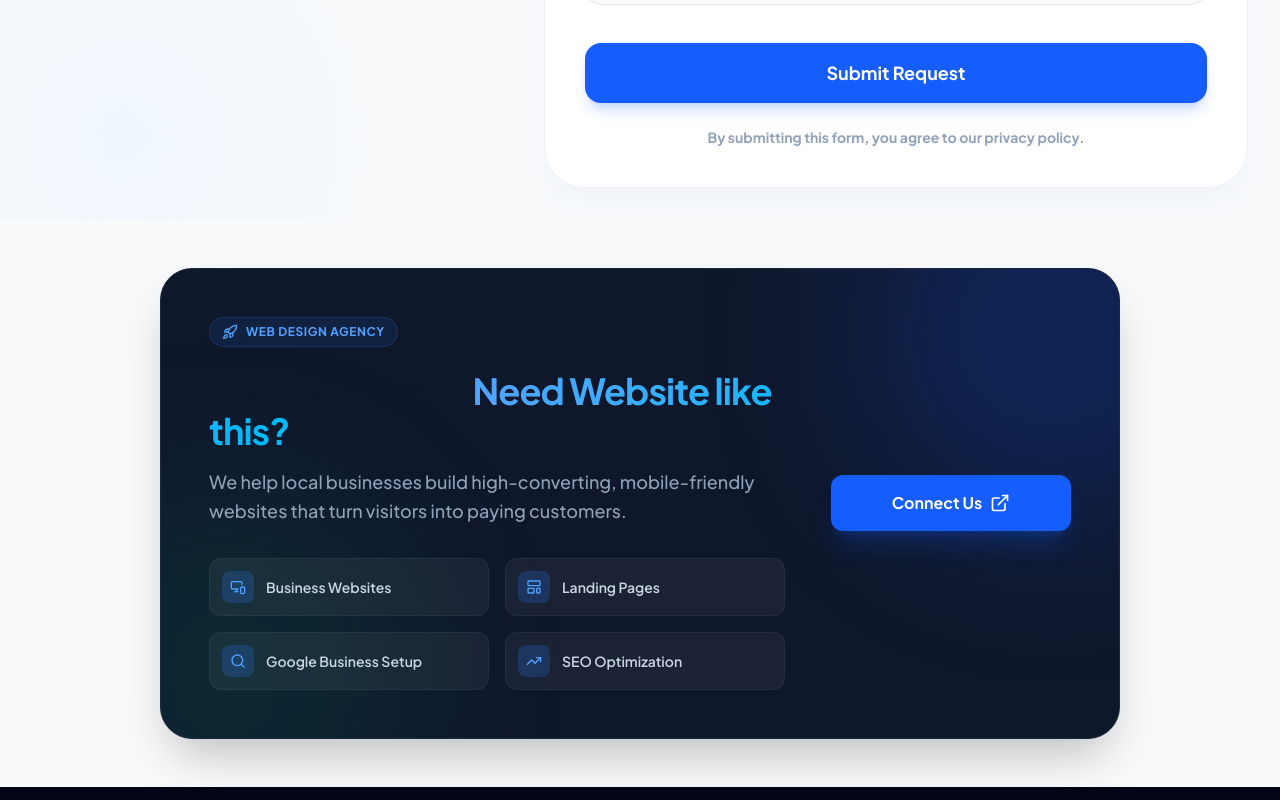
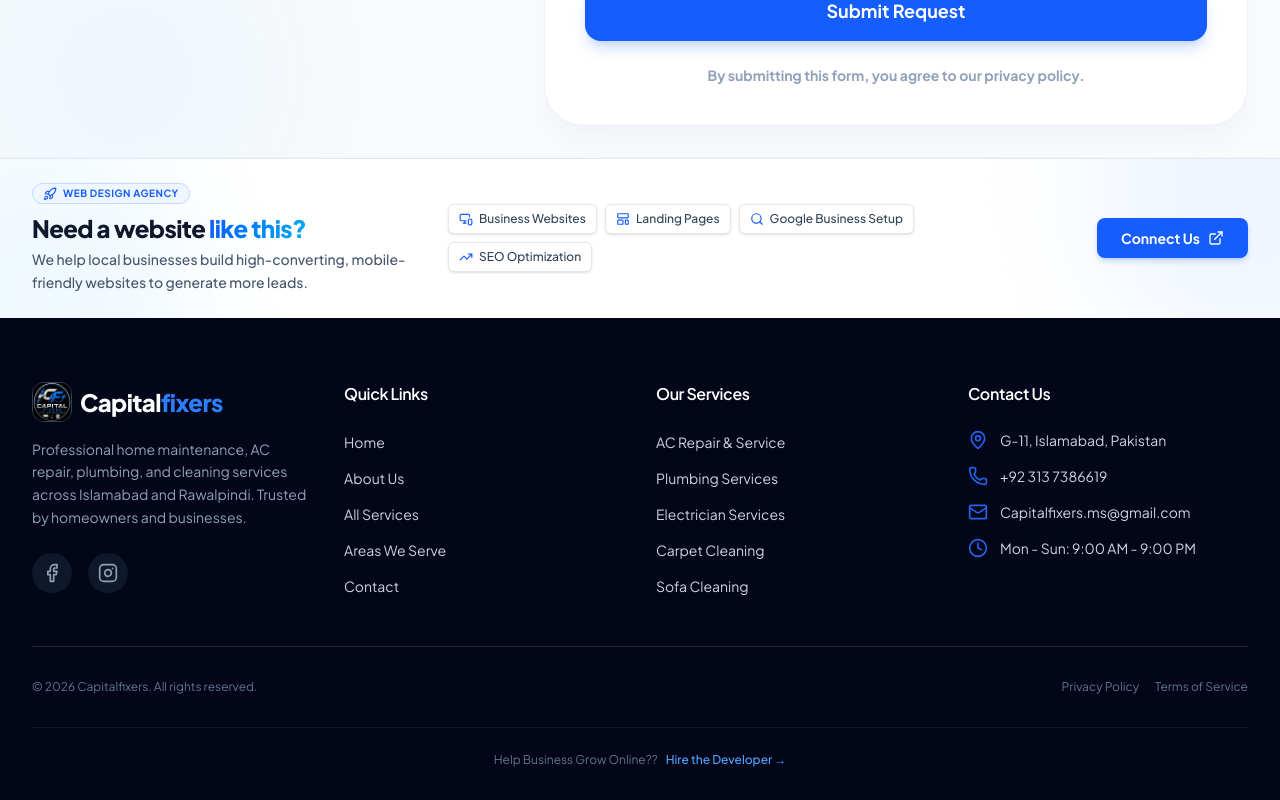
Before and after one commit to haroonashraf-dev/Capitalfixers, a React (Vite) app: page /services/ac-repair-and-service in a window 1280 px wide. Shown: the part 1600-2400 px from the top of the page. Built offline with nearby package versions, Linux system fonts and the light colour scheme.

Commit message:
Update Footer.tsx

```diff
--- a/src/components/Footer.tsx
+++ b/src/components/Footer.tsx
@@ -13,7 +13,7 @@
           <div className="space-y-4">
             <div className="flex items-center gap-2">
               <Logo className="w-10 h-10 shrink-0 border border-slate-700" />
-              <h3 className="text-white font-bold text-xl tracking-tight">Capitalfixers</h3>
+              <h3 className="text-white font-extrabold text-2xl tracking-tight">Capital<span className="text-blue-500">fixers</span></h3>
             </div>
             <p className="text-sm leading-relaxed text-slate-400 max-w-xs">
               Professional home maintenance, AC repair, plumbing, and cleaning services across Islamabad and Rawalpindi. Trusted by homeowners and businesses.
@@ -89,9 +89,9 @@
         {/* Developer Credit / Promo */}
         <div className="mt-8 pt-6 border-t border-slate-800/50 flex flex-col items-center justify-center text-center">
           <p className="text-xs text-slate-500 flex items-center gap-2">
-            <span>Need a professional website for your business?</span>
+            <span>Help Business Grow Online??</span>
             <a
-              href="https://haroondev.vercel.app/"
+              href="https://wa.me/923214576734?text=Hello!%20I%20saw%20the%20Capitalfixers%20website%20and%20I'm%20interested%20in%20getting%20a%20professional%20website%20built%20for%20my%20business.%20Could%20we%20discuss%20the%20details?"
               target="_blank"
               rel="noopener noreferrer"
               className="text-blue-400 hover:text-blue-300 font-medium transition-colors inline-flex items-center gap-1"
--- a/src/components/LikeThisWebsite.tsx
+++ b/src/components/LikeThisWebsite.tsx
@@ -3,62 +3,60 @@
 
 export default function LikeThisWebsite() {
   return (
-    <section className="py-12 bg-slate-50 relative overflow-hidden">
-      <div className="container mx-auto px-4 sm:px-6 lg:px-8 max-w-5xl">
-        <div className="relative overflow-hidden rounded-[2rem] bg-slate-900 shadow-2xl border border-slate-800">
+    <section className="py-4 sm:py-6 bg-white relative overflow-hidden border-t border-slate-200 shadow-sm">
       {/* Decorative Gradients */}
-          <div className="absolute top-0 right-0 -m-32 w-96 h-96 bg-blue-600/20 rounded-full blur-[80px] pointer-events-none"></div>
-          <div className="absolute bottom-0 left-0 -m-32 w-96 h-96 bg-emerald-500/10 rounded-full blur-[80px] pointer-events-none"></div>
+      <div className="absolute top-0 right-0 -m-32 w-80 h-80 bg-blue-50 rounded-full blur-[60px] pointer-events-none" />
+      <div className="absolute bottom-0 left-0 -m-32 w-80 h-80 bg-sky-50 rounded-full blur-[60px] pointer-events-none" />
 
-          <div className="p-8 sm:p-10 lg:p-12 flex flex-col lg:flex-row items-center justify-between gap-10 relative z-10">
+      <div className="container mx-auto px-4 sm:px-6 lg:px-8 relative z-10">
+        <div className="flex flex-col lg:flex-row items-center justify-between gap-4 lg:gap-8">
 
           {/* Left Content */}
-            <div className="flex-1 w-full text-center lg:text-left">
-              <div className="inline-flex items-center justify-center lg:justify-start gap-2 px-3 py-1.5 rounded-full bg-blue-500/10 border border-blue-500/20 text-blue-400 text-xs font-bold uppercase tracking-wider mb-6">
-                <Rocket className="w-4 h-4" /> Web Design Agency
+          <div className="flex-1 w-full flex flex-col md:flex-row items-center gap-4 lg:gap-8 text-center md:text-left">
+            <div className="flex flex-col items-center md:items-start max-w-md shrink-0">
+              <div className="inline-flex items-center gap-1.5 px-2.5 py-0.5 rounded-full bg-blue-50 border border-blue-200 text-blue-600 text-[10px] font-bold uppercase tracking-wider mb-2">
+                <Rocket className="w-3.5 h-3.5" /> Web Design Agency
               </div>
 
-              <h2 className="text-3xl sm:text-4xl font-extrabold text-white tracking-tight mb-4">
-                Need a website <span className="text-transparent bg-clip-text bg-linear-to-r from-blue-400 to-sky-400">Need Website like this?</span>
+              <h2 className="text-xl sm:text-2xl font-extrabold text-slate-900 tracking-tight mb-1">
+                Need a website <span className="text-transparent bg-clip-text bg-linear-to-r from-blue-600 to-sky-500">like this?</span>
               </h2>
 
-              <p className="text-slate-400 font-medium text-base sm:text-lg leading-relaxed mb-8 max-w-xl mx-auto lg:mx-0">
-                We help local businesses build high-converting, mobile-friendly websites that turn visitors into paying customers.
+              <p className="text-slate-600 font-medium text-xs sm:text-sm leading-relaxed max-w-sm">
+                We help local businesses build high-converting, mobile-friendly websites to generate more leads.
               </p>
+            </div>
 
-              <div className="grid grid-cols-1 sm:grid-cols-2 gap-4 max-w-xl mx-auto lg:mx-0">
+            <div className="flex flex-wrap justify-center md:justify-start gap-2 max-w-xl">
               {[
                 { text: "Business Websites", icon: MonitorSmartphone },
                 { text: "Landing Pages", icon: LayoutTemplate },
                 { text: "Google Business Setup", icon: Search },
                 { text: "SEO Optimization", icon: TrendingUp }
               ].map((item, index) => (
-                  <div key={index} className="flex items-center gap-3 text-slate-300 bg-white/5 rounded-xl p-3 border border-white/5 hover:bg-white/10 transition-colors">
-                    <div className="bg-blue-500/20 p-2 rounded-lg text-blue-400 shrink-0">
-                      <item.icon className="w-4 h-4" />
-                    </div>
-                    <span className="text-sm font-semibold">{item.text}</span>
+                <div key={index} className="flex items-center gap-1.5 text-slate-700 bg-white rounded-md px-2.5 py-1.5 border border-slate-200 shadow-sm">
+                  <item.icon className="w-3.5 h-3.5 text-blue-600 shrink-0" />
+                  <span className="text-xs font-medium whitespace-nowrap">{item.text}</span>
                 </div>
               ))}
             </div>
           </div>
 
           {/* Right Actions */}
-            <div className="flex flex-col gap-4 w-full lg:w-[240px] shrink-0">
+          <div className="shrink-0 w-full sm:w-auto mt-2 lg:mt-0">
             <a
               href="https://haroondev.vercel.app/"
               target="_blank"
               rel="noopener noreferrer"
-                className="group relative flex justify-center items-center gap-2 w-full bg-blue-600 hover:bg-blue-500 text-white font-bold px-8 py-4 rounded-xl transition-all shadow-xl shadow-blue-600/20 active:scale-95"
+              className="group flex justify-center items-center gap-2 w-full bg-blue-600 hover:bg-blue-700 text-white font-bold px-6 py-2.5 rounded-lg transition-all shadow-md shadow-blue-600/20 active:scale-95 text-sm"
             >
               Connect Us
-                <ExternalLink className="w-5 h-5 group-hover:-translate-y-0.5 group-hover:translate-x-0.5 transition-transform" />
+              <ExternalLink className="w-4 h-4 group-hover:-translate-y-0.5 group-hover:translate-x-0.5 transition-transform" />
             </a>
           </div>
 
         </div>
       </div>
-      </div>
     </section>
   );
 }
--- a/src/index.css
+++ b/src/index.css
@@ -7,6 +7,7 @@
   --font-sans: "Plus Jakarta Sans", ui-sans-serif, system-ui, sans-serif;
 }
 
+@layer base {
   body {
     font-family: var(--font-sans);
     background-color: #f8fafc;
@@ -34,6 +35,7 @@
   h3 {
     @apply text-xl md:text-2xl;
   }
+}
 
 .no-scrollbar::-webkit-scrollbar {
   display: none;
```
Lines whose indentation alone changed are shown as unchanged.
